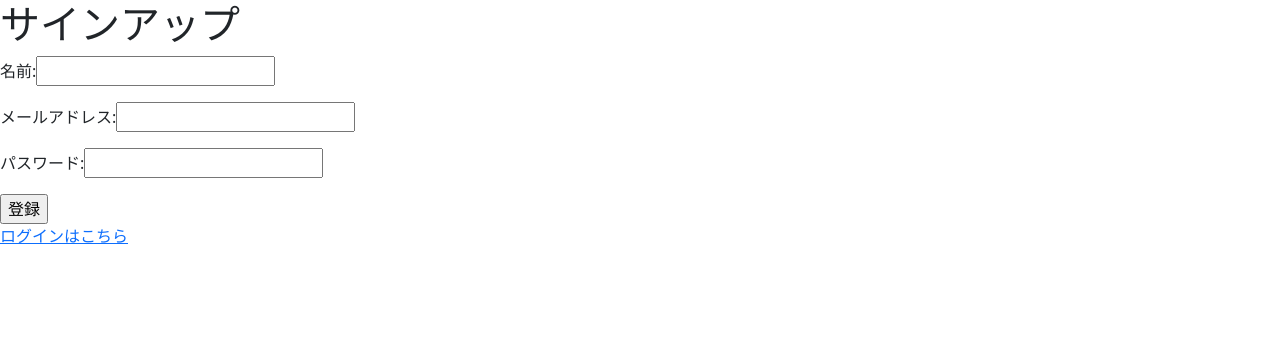
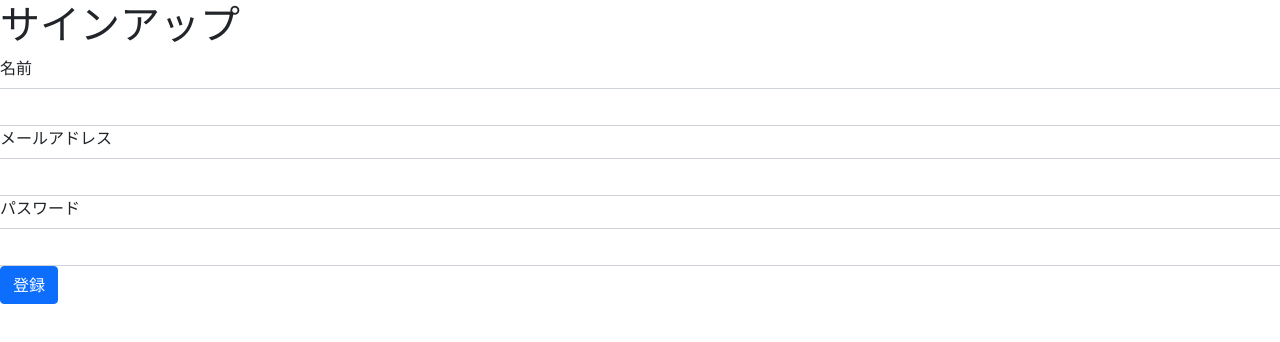
Before and after one commit to niboshi9/react-book_review, a React (Create React App) app: page /signup in a window 1280 px wide. Shown: the top 342 px of the page. Built offline with nearby package versions, Linux system fonts and the light colour scheme.

Commit message:
modify api.js and TextArea.js

```diff
--- a/src/auth/Signup.js
+++ b/src/auth/Signup.js
@@ -82,96 +82,57 @@ const Signup = () => {
     }
   }
 
+  console.log(errors)
 
   return (
-    // <div>
-    //   <h1>サインアップ</h1>
-    //   <Form noValidate onSubmit={handleSubmit(onSubmit)}>
-    //     <Form.Group as={Row} controlId="name">
-    //       <Form.Label>名前</Form.Label>
-    //       <Form.Control
-    //         type="text"
-    //         isInvalid={errors.name}
-    //         {...register("name", { required: true})}
-    //       />
-    //       {
-    //         errors.name &&
-    //         <Form.Control.Feedback type="invalid">
-    //           名前を入力してください
-    //         </Form.Control.Feedback>
-    //       }
-    //     </Form.Group>
+    <div>
+      <h1>サインアップ</h1>
+      <Form noValidate onSubmit={handleSubmit(onSubmit)}>
+        {/* <Form.Group as={Row} controlId="name">
+          <Form.Label>名前</Form.Label>
+          <Form.Control
+            type="text"
+            isInvalid={errors.name}
+            {...register("name", { required: true})}
+          />
+          {
+            errors.name &&
+            <Form.Control.Feedback type="invalid">
+              名前を入力してください
+            </Form.Control.Feedback>
+          }
+        </Form.Group> */}
 
-    //     <TextArea
-    //       id="name"
-    //       label="名前"
-    //       errorsName={errors.name}
-    //       errorsMessage="名前を入力してください"
-    //       ref={register("name", { required: true})}
-    //     />
+        <TextArea
+          id="name"
+          label="名前"
+          errorsName={errors.name}
+          errorsMessage="名前を入力してください"
+          // ref={register("name", { required: true})}
 
-    //     <TextArea
-    //       id="email"
-    //       label="メールアドレス"
-    //       errorsName={errors.email}
-    //       errorsMessage="メールアドレスを入力してください"
-    //       ref={register("email", { required: true})}
-    //     />
+        />
 
-    //     <TextArea
-    //       id="password"
-    //       label="パスワード"
-    //       errorsName={errors.password}
-    //       errorsMessage="パスワードを入力してください"
-    //       ref={register("password", { required: true})}
-    //     />
+        <TextArea
+          id="email"
+          label="メールアドレス"
+          errorsName={errors.email}
+          errorsMessage="メールアドレスを入力してください"
+          ref={register("email", { required: true})}
+        />
+
+        <TextArea
+          id="password"
+          label="パスワード"
+          errorsName={errors.password}
+          errorsMessage="パスワードを入力してください"
+          ref={register("password", { required: true})}
+        />
 
 
-    //     <Form.Group>
-    //       <Button variant="primary" type="submit">登録</Button>
-    //     </Form.Group>
-    //   </Form>
-    // </div>
-
-    <div>
-      <h1>サインアップ</h1>
-      <form onSubmit={handleSubmit(onSubmit)}>
-        <p>
-          <label>名前:
-          <input
-            id="name"
-            type="text"
-            {...register("name", {required: true})}
-          />
-          {errors.name && <div className="error">名前を入力してください</div>}
-          </label>
-        </p>
-
-        <p>
-          <label>メールアドレス:
-          <input
-            id="email"
-            type="text"
-            {...register("email", {required: true})}
-          />
-          {errors.email && <div className="error">メールアドレスを入力してください</div>}
-          </label>
-        </p>
-
-        <p>
-          <label>パスワード:
-          <input
-            id="password"
-            type="text"
-            {...register("password", {required: true})}
-          />
-          {errors.password && <div className="error">パスワードを入力してください</div>}
-          </label>
-        </p>
-        <ShowErrorMessage message={errorMessage}/>
-        <input type="submit" value="登録" />
-      </form>
-      <p><Link to="/signin">ログインはこちら</Link></p>
+        <Form.Group>
+          <Button variant="primary" type="submit">登録</Button>
+        </Form.Group>
+      </Form>
     </div>
   )
 }
--- a/src/auth/TextArea.js
+++ b/src/auth/TextArea.js
@@ -17,7 +17,7 @@ export const TextArea = React.forwardRef((props, ref) => (
     <Form.Control
       type="text"
       isInvalid={props.errorsName}
-      ref={ref}
+      {...ref}
     />
     {
       props.errorsName &&
@@ -27,20 +27,3 @@ export const TextArea = React.forwardRef((props, ref) => (
     }
   </Form.Group>
 ))
-
-// export const TextArea = (props) => {
-//   const { register, handleSubmit, formState: { errors }} = useForm()
-
-//   return (
-//     <p>
-//       <label>{props.label}:
-//       <input
-//         id={props.id}
-//         type="text"
-//         {...register(props.id, {required: true})}
-//       />
-//       {errors.name && <div className="error">{props.errorMessage}</div>}
-//     </label>
-//   </p>
-//   )
-// }
--- a/src/auth/api.js
+++ b/src/auth/api.js
@@ -4,9 +4,13 @@ const bookRequestUrl = "https://api-for-missions-and-railways.herokuapp.com/book
 const userNameRequestUrl = "https://api-for-missions-and-railways.herokuapp.com/users"
 const editUserNameUrl = "https://api-for-missions-and-railways.herokuapp.com/users"
 
-const authorizeHeader = { Authorization: `Bearer ${localStorage.getItem("token")}` }
+// const authorizeHeader = { Authorization: `Bearer ${localStorage.getItem("token")}` }
+const getAuthorizeHeader = () => {
+  return { Authorization: `Bearer ${localStorage.getItem("token")}` }
+}
 
 export const fetchBookReview = async (offset) => {
+  const authorizeHeader = getAuthorizeHeader()
   try {
     const response = await axios.get(bookRequestUrl + `?offset=${offset}`, { headers : authorizeHeader })
     return response.data
@@ -18,6 +22,7 @@ export const fetchBookReview = async (offset) => {
 
 export const fetchUserName = async () => {
   try {
+    const authorizeHeader = getAuthorizeHeader()
     const response = await axios.get(userNameRequestUrl, { headers: authorizeHeader })
     return response.data.name
   } catch(err) {
@@ -25,18 +30,19 @@ export const fetchUserName = async () => {
   }
 }
 
-export const fetchUserName2 = () => {
-  axios.get(userNameRequestUrl, { headers: authorizeHeader })
-  .then(response => {
-    console.log(response.data.name)
-    return response.data.name
-  })
-  .catch(err => {
-    console.log(err)
-  })
-}
+// export const fetchUserName2 = () => {
+//   axios.get(userNameRequestUrl, { headers: authorizeHeader })
+//   .then(response => {
+//     console.log(response.data.name)
+//     return response.data.name
+//   })
+//   .catch(err => {
+//     console.log(err)
+//   })
+// }
 
 export const editUserName = async (newName) => {
+  const authorizeHeader = getAuthorizeHeader()
   try {
     axios.put(editUserNameUrl, {
       "name":`${newName}`
```
